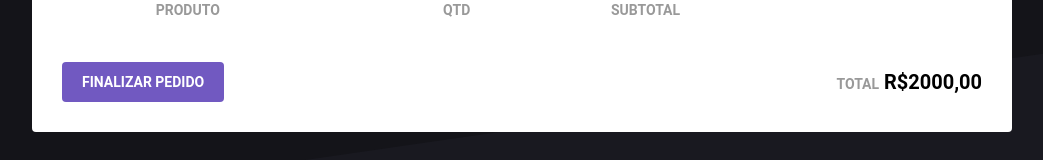
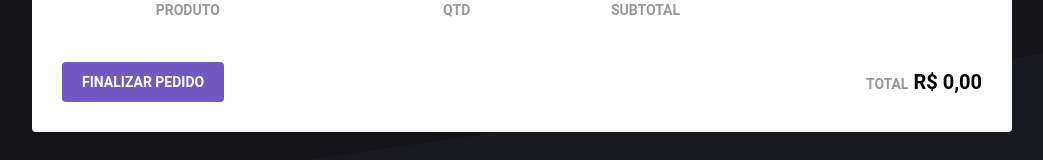
Before and after one commit to DyogoViana/hermes, a React (Create React App) app: page /cart in a window 1280 px wide. Shown: the part 181-341 px from the top of the page, without its empty margins (118-1161 px from the left). Built offline with nearby package versions, Linux system fonts and the light colour scheme.

Commit message:
Calculando o subtotal e o total das compras.

```diff
--- a/src/pages/Cart/index.js
+++ b/src/pages/Cart/index.js
@@ -7,10 +7,11 @@
 	MdDelete,
 } from 'react-icons/md';
 
+import { formatPrice } from '../../util/format';
 import { Container, ProductTable, Total } from './styles';
 import * as CartActions from '../../store/modules/cart/actions';
 
-function Cart({ cart, removeFromCart, updateAmount }) {
+function Cart({ cart, total, removeFromCart, updateAmount }) {
 	// Adiciona produto ao carrinho.
 	function increment(product) {
 		updateAmount(product.id, product.amount + 1);
@@ -76,7 +77,7 @@
 
 							<td>
 								{/* SUBTOTAL */}
-								<strong>R$2.499,98</strong>
+								<strong>{product.subtotal}</strong>
 							</td>
 
 							<td>
@@ -96,9 +97,10 @@
 			<footer>
 				<button type="button">Finalizar pedido</button>
 
+				{/* Valor total da compra. */}
 				<Total>
 					<span>TOTAL</span>
-					<strong>R$2000,00</strong>
+					<strong>{total}</strong>
 				</Total>
 			</footer>
 		</Container>
@@ -106,7 +108,16 @@
 }
 
 const mapStateToProps = (state) => ({
-	cart: state.cart,
+	cart: state.cart.map((product) => ({
+		...product,
+		subtotal: formatPrice(product.price * product.amount),
+	})),
+
+	total: formatPrice(
+		state.cart.reduce((total, product) => {
+			return total + product.price * product.amount;
+		}, 0) // Inicia com o valor 'zero' no total das compras.
+	),
 });
 
 const mapDispatchToProps = (dispatch) =>
```
